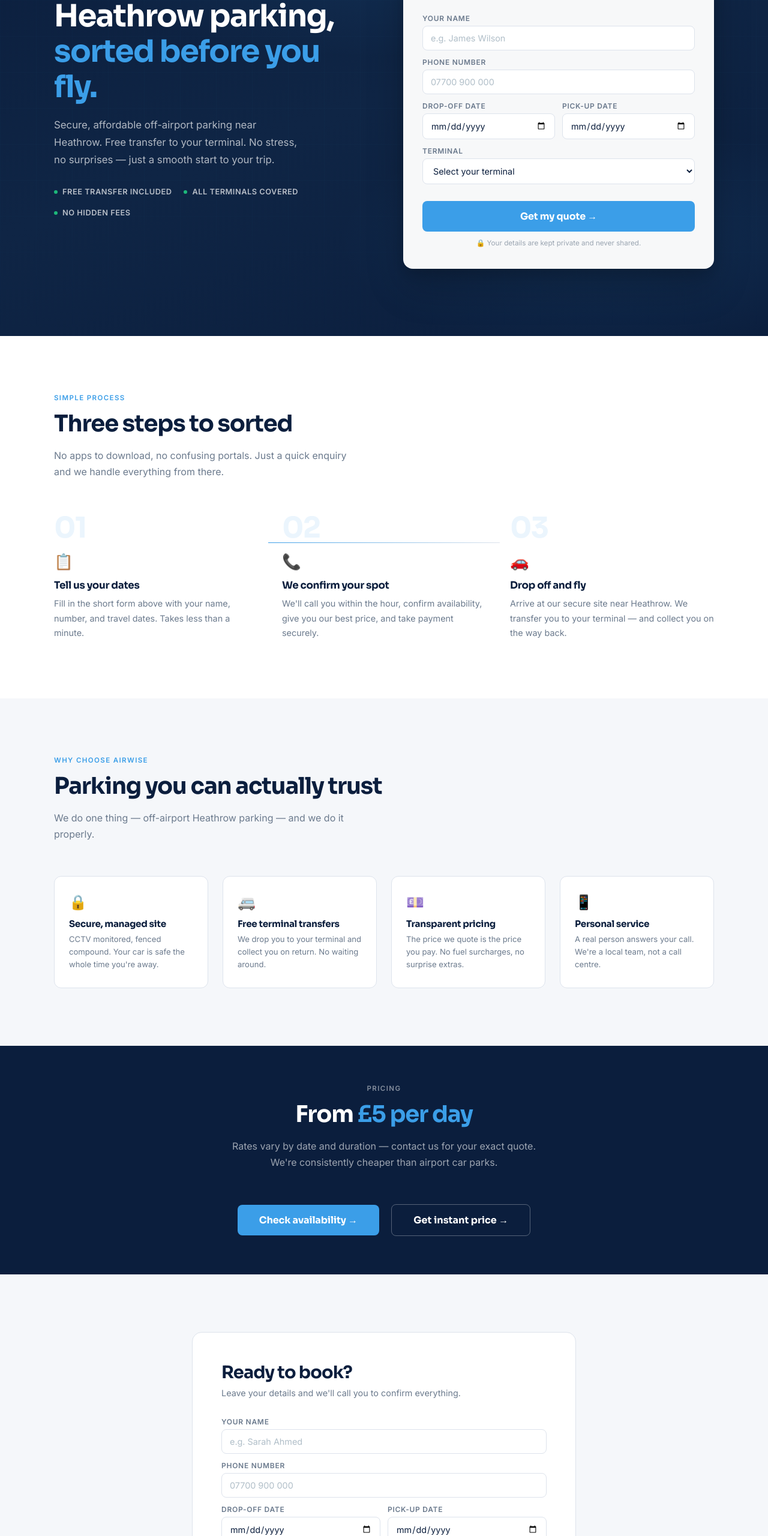
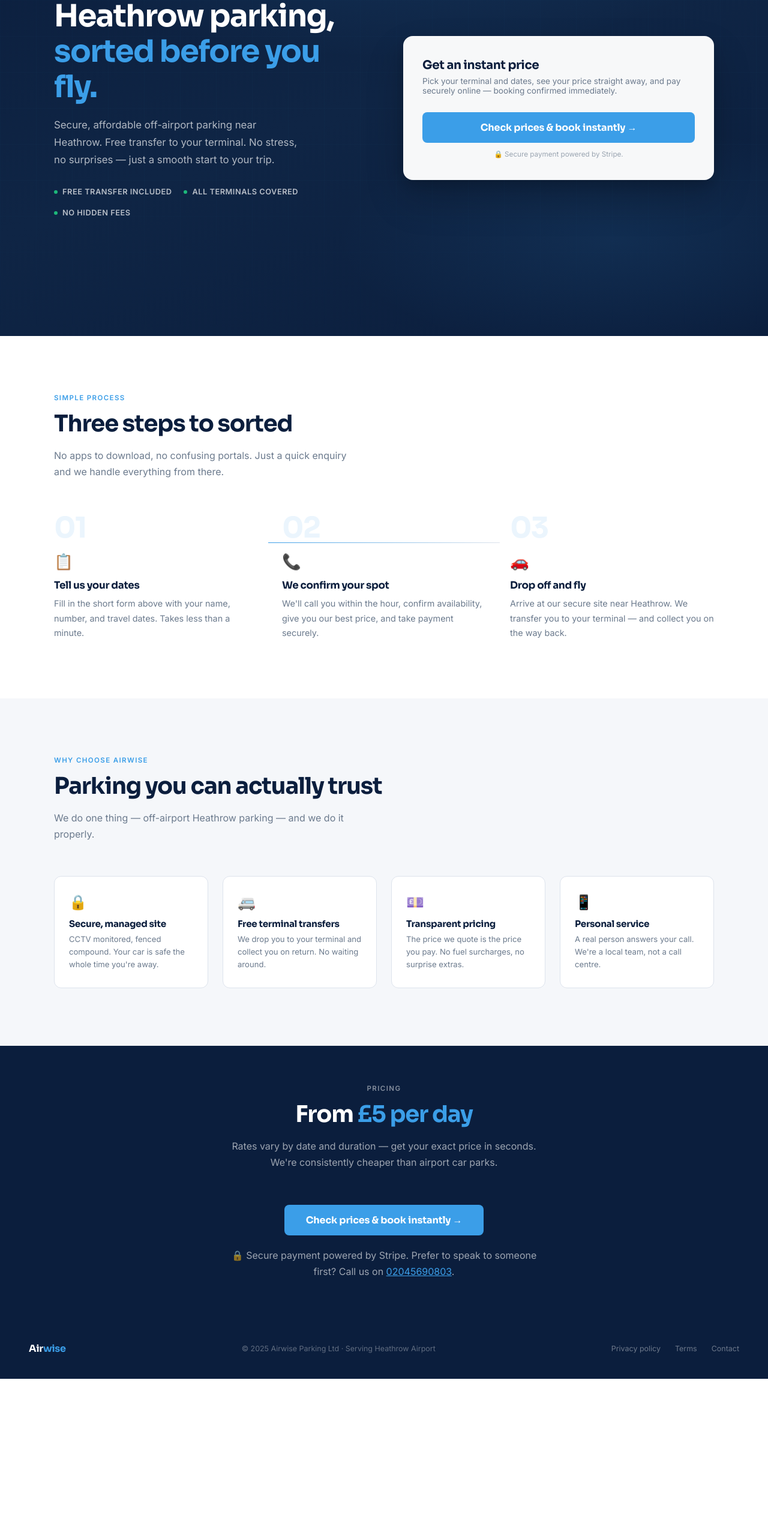
Before and after one commit to Mike-L0wrey/airwise-parking, a website: page index.html in a window 1280 px wide. Shown: the part 240-2800 px from the top of the page at 60% size. After the commit the page ends 2538 px from the top, so only its background shows below. Drawn offline with Linux system fonts and the light colour scheme.

Commit message:
Simplify hompage CTAs and update contact email

```diff
--- a/index.html
+++ b/index.html
@@ -528,8 +528,7 @@
   <div class="nav-links">
     <a href="#how-it-works" class="nav-text">How it works</a>
     <a href="#pricing" class="nav-text">Pricing</a>
-    <a href="quote.html" class="nav-text">Get a quote</a>
-    <a href="#book" class="nav-cta">Book parking</a>
+    <a href="quote.html" class="nav-cta">Get instant price</a>
   </div>
 </nav>
 
@@ -546,54 +545,12 @@
       </div>
     </div>
 
-    <!-- BOOKING WIDGET -->
+    <!-- INSTANT PRICE CTA -->
     <div class="booking-card" id="book">
-      <h2>Get a quick quote</h2>
-      <p class="sub">Tell us your dates and we'll be in touch within the hour.</p>
-      <div id="booking-form">
-        <div class="form-row full">
-          <div class="field">
-            <label>Your name</label>
-            <input type="text" placeholder="e.g. James Wilson" id="name" />
-          </div>
-        </div>
-        <div class="form-row full">
-          <div class="field">
-            <label>Phone number</label>
-            <input type="tel" placeholder="07700 900 000" id="phone" />
-          </div>
-        </div>
-        <div class="form-row">
-          <div class="field">
-            <label>Drop-off date</label>
-            <input type="date" id="dropoff" />
-          </div>
-          <div class="field">
-            <label>Pick-up date</label>
-            <input type="date" id="pickup" />
-          </div>
-        </div>
-        <div class="form-row full">
-          <div class="field">
-            <label>Terminal</label>
-            <select id="terminal">
-              <option value="">Select your terminal</option>
-              <option>Terminal 2</option>
-              <option>Terminal 3</option>
-              <option>Terminal 4</option>
-              <option>Terminal 5</option>
-              <option>Not sure yet</option>
-            </select>
-          </div>
-        </div>
-        <button class="submit-btn" onclick="submitForm()">Get my quote →</button>
-        <p class="privacy-note">🔒 Your details are kept private and never shared.</p>
-      </div>
-      <div class="success-msg" id="success">
-        <div class="tick">✅</div>
-        <h3>Thanks! We'll call you shortly.</h3>
-        <p>One of our team will be in touch within the hour to confirm your booking and take payment.</p>
-      </div>
+      <h2>Get an instant price</h2>
+      <p class="sub">Pick your terminal and dates, see your price straight away, and pay securely online — booking confirmed immediately.</p>
+      <a href="quote.html" class="submit-btn" style="display:block; text-align:center; text-decoration:none;">Check prices &amp; book instantly →</a>
+      <p class="privacy-note">🔒 Secure payment powered by Stripe.</p>
     </div>
   </div>
 </section>
@@ -660,68 +617,14 @@
   </div>
 </section>
 
-<!-- PRICING BAND -->
+<!-- PRICING + FINAL CTA -->
 <section class="pricing-band" id="pricing">
   <div class="section-inner">
     <div class="section-label" style="color: rgba(255,255,255,0.5);">Pricing</div>
     <h2 class="section-title">From <span style="color:var(--sky)">£5 per day</span></h2>
-    <p class="section-sub">Rates vary by date and duration — contact us for your exact quote. We're consistently cheaper than airport car parks.</p>
-    <a href="#book" class="submit-btn" style="display:inline-block; width:auto; padding: 15px 36px; text-decoration:none; font-family:'Sora',sans-serif; font-weight:700; font-size:1rem; background:var(--sky); color:var(--white); border-radius:8px;">Check availability →</a>
-    <a href="quote.html" style="display:inline-block; margin-left:16px; padding: 15px 36px; text-decoration:none; font-family:'Sora',sans-serif; font-weight:700; font-size:1rem; color:var(--white); border:1.5px solid rgba(255,255,255,0.3); border-radius:8px;">Get instant price →</a>
-  </div>
-</section>
-
-<!-- BOTTOM FORM -->
-<section class="section bottom-form">
-  <div class="section-inner">
-    <div class="bottom-form-wrap">
-      <h2>Ready to book?</h2>
-      <p class="sub">Leave your details and we'll call you to confirm everything.</p>
-      <div id="booking-form-2">
-        <div class="form-row full">
-          <div class="field">
-            <label>Your name</label>
-            <input type="text" placeholder="e.g. Sarah Ahmed" id="name2" />
-          </div>
-        </div>
-        <div class="form-row full">
-          <div class="field">
-            <label>Phone number</label>
-            <input type="tel" placeholder="07700 900 000" id="phone2" />
-          </div>
-        </div>
-        <div class="form-row">
-          <div class="field">
-            <label>Drop-off date</label>
-            <input type="date" id="dropoff2" />
-          </div>
-          <div class="field">
-            <label>Pick-up date</label>
-            <input type="date" id="pickup2" />
-          </div>
-        </div>
-        <div class="form-row full">
-          <div class="field">
-            <label>Terminal</label>
-            <select id="terminal2">
-              <option value="">Select your terminal</option>
-              <option>Terminal 2</option>
-              <option>Terminal 3</option>
-              <option>Terminal 4</option>
-              <option>Terminal 5</option>
-              <option>Not sure yet</option>
-            </select>
-          </div>
-        </div>
-        <button class="submit-btn" onclick="submitForm2()">Get my quote →</button>
-        <p class="privacy-note">🔒 Your details are kept private and never shared.</p>
-      </div>
-      <div class="success-msg" id="success2">
-        <div class="tick">✅</div>
-        <h3>Thanks! We'll call you shortly.</h3>
-        <p>One of our team will be in touch within the hour to confirm your booking and take payment.</p>
-      </div>
-    </div>
+    <p class="section-sub">Rates vary by date and duration — get your exact price in seconds. We're consistently cheaper than airport car parks.</p>
+    <a href="quote.html" class="submit-btn" style="display:inline-block; width:auto; padding: 15px 36px; text-decoration:none; font-family:'Sora',sans-serif; font-weight:700; font-size:1rem; background:var(--sky); color:var(--white); border-radius:8px;">Check prices &amp; book instantly →</a>
+    <p class="section-sub" style="margin-top:20px; margin-bottom:0;">🔒 Secure payment powered by Stripe. Prefer to speak to someone first? Call us on <a href="tel:02045690803" style="color:var(--sky);">02045690803</a>.</p>
   </div>
 </section>
 
@@ -732,54 +635,13 @@
   <div class="footer-links">
     <a href="#">Privacy policy</a>
     <a href="#">Terms</a>
-    <a href="mailto:hello@airwiseparking.co.uk">Contact</a>
+    <a href="mailto:info@airwiseparking.co.uk">Contact</a>
   </div>
 </footer>
 
 <script>
-  function submitForm() {
-    const name = document.getElementById('name').value.trim();
-    const phone = document.getElementById('phone').value.trim();
-    const dropoff = document.getElementById('dropoff').value;
-    const pickup = document.getElementById('pickup').value;
-
-    if (!name || !phone || !dropoff || !pickup) {
-      alert('Please fill in your name, phone number, and travel dates.');
-      return;
-    }
-
-    document.getElementById('booking-form').style.display = 'none';
-    document.getElementById('success').style.display = 'block';
-
-    // TODO: replace with real form submission (e.g. Formspree, EmailJS, or your own endpoint)
-    console.log('Lead captured:', { name, phone, dropoff, pickup,
-      terminal: document.getElementById('terminal').value });
-  }
-
-  function submitForm2() {
-    const name = document.getElementById('name2').value.trim();
-    const phone = document.getElementById('phone2').value.trim();
-    const dropoff = document.getElementById('dropoff2').value;
-    const pickup = document.getElementById('pickup2').value;
-
-    if (!name || !phone || !dropoff || !pickup) {
-      alert('Please fill in your name, phone number, and travel dates.');
-      return;
-    }
-
-    document.getElementById('booking-form-2').style.display = 'none';
-    document.getElementById('success2').style.display = 'block';
-
-    console.log('Lead captured:', { name, phone, dropoff, pickup,
-      terminal: document.getElementById('terminal2').value });
-  }
-
-  // Set min date to today for date inputs
-  const today = new Date().toISOString().split('T')[0];
-  ['dropoff','pickup','dropoff2','pickup2'].forEach(id => {
-    const el = document.getElementById(id);
-    if (el) el.min = today;
-  });
+  // All quote/date/terminal logic now lives in quote.html, which handles
+  // the real pricing calculation and Stripe Checkout redirect.
 </script>
 
 </body>
```
Also changed, not shown: 1 other file.
